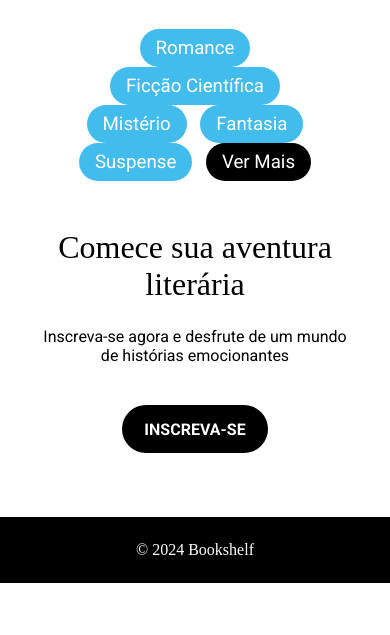
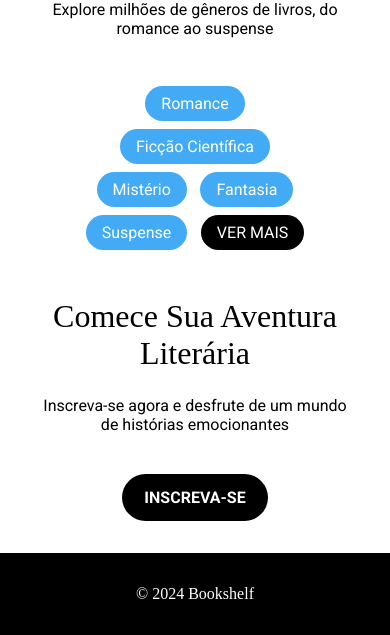
Before and after one commit to VictorHSCosta/usando-display-no-css, a plain HTML site: page index.html in a window 390 px wide. Shown: the part 747-1382 px from the top of the page. Before the commit the page ends 1330 px from the top, so only its background shows below. Drawn offline with Linux system fonts and the light colour scheme.

Commit message:
Ajustes no css para deixar o site mais responsivo e deixar mais bonito usando text trasform

```diff
--- a/index.html
+++ b/index.html
@@ -41,22 +41,22 @@
 
         <div class="Generos">
           <div class="genero">
-            <h3>Romance</h3>
+            <a>Romance</a>
           </div>
           <div class="genero">
-            <h3>Ficção Científica</h3>
+            <a>Ficção Científica</a>
           </div>
           <div class="genero">
-            <h3>Mistério</h3>
+            <a>Mistério</a>
           </div>
           <div class="genero">
-            <h3>Fantasia</h3>
+            <a>Fantasia</a>
           </div>
           <div class="genero">
-            <h3>Suspense</h3>
+            <a>Suspense</a>
           </div>
           <div class="buttonMais">
-            <h3>Ver Mais</h3>
+            <a>Ver Mais</a>
           </div>
         </div>
       </section>
--- a/style.css
+++ b/style.css
@@ -7,14 +7,15 @@
 }
 
 .subscribeButton {
-  display: inline-block;
-  margin: 2em;
+  display: block;
+  width: fit-content;
+  margin: 2rem auto;
   background-color: #000;
   text-decoration: none;
   color: #fff;
   cursor: pointer;
   padding: 0.9em 1.4em;
-  border-radius: 2em;
+  border-radius: 9999px;
   font-family: "Roboto", sans-serif;
   font-weight: 700;
 }
@@ -36,21 +37,22 @@
 
 .Generos > div {
   display: inline-block;
-  border-radius: 2em;
+  border-radius: 9999px;
   padding: 0.5em 1em;
   margin-left: 0.3em;
   margin-right: 0.3em;
+  margin-top: 0.5rem;
   cursor: pointer;
   color: #fff;
 }
 
-.Generos > div > h3 {
+.Generos > div > a {
   font-family: "Roboto", sans-serif;
   font-weight: 400;
 }
 
 .genero {
-  background-color: hsl(197, 82%, 59%);
+  background-color: #43abf6;
 }
 .genero:hover {
   background-color: hsl(197, 82%, 41%);
@@ -58,19 +60,20 @@
 
 .buttonMais {
   background-color: #000;
+  text-transform: uppercase;
 }
 
 header > h1 {
   font-family: "Playfair Display";
   font-weight: 500;
-  padding: 0.4em;
+  padding: 2rem 0;
   font-size: 3rem;
 }
 
 header > p {
   font-family: "Roboto", sans-serif;
   font-weight: 400;
-  padding: 0.4em;
+  padding-bottom: 1rem;
   font-size: 0.9rem;
 }
 
@@ -82,6 +85,7 @@ section > h2 {
   font-family: "Playfair Display";
   font-weight: 300;
   font-size: 2rem;
+  text-transform: capitalize;
   padding: 0.5em;
 }
 
@@ -94,5 +98,5 @@ section > p {
 footer {
   background-color: #000;
   color: #fff;
-  padding: 1.5em;
+  padding: 2rem;
 }
```
